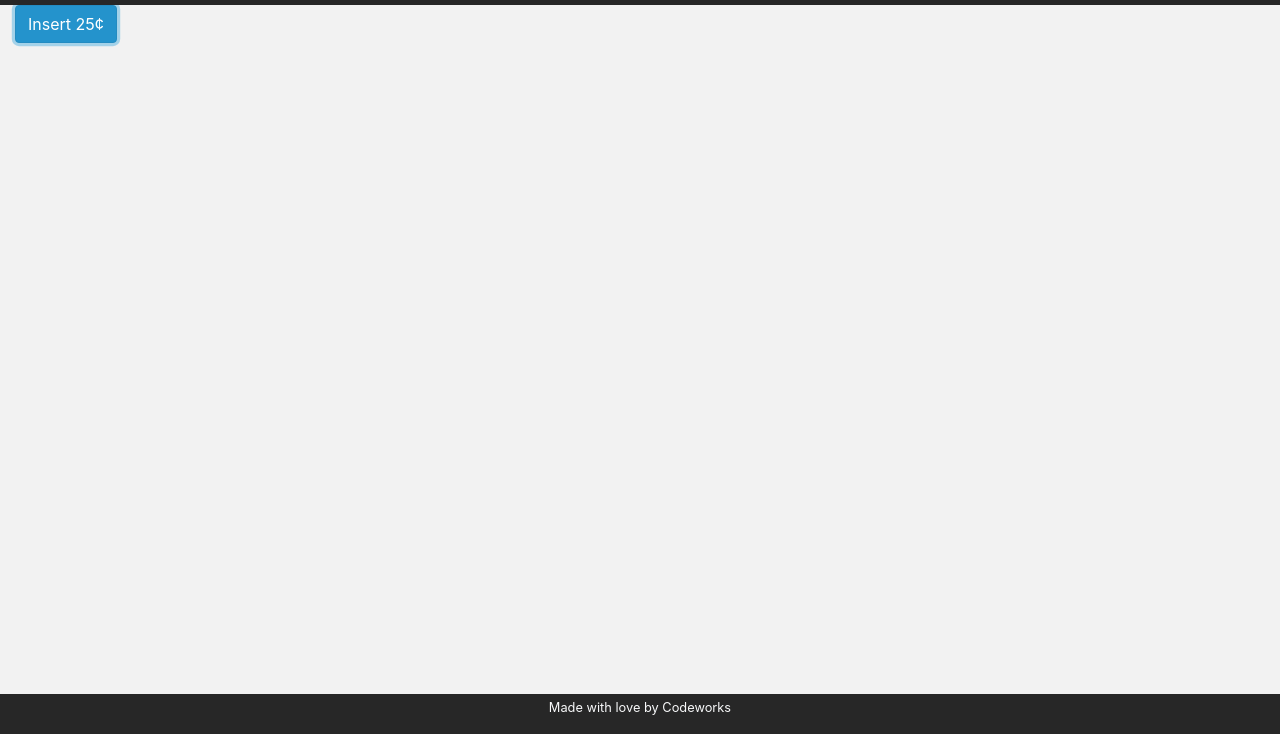
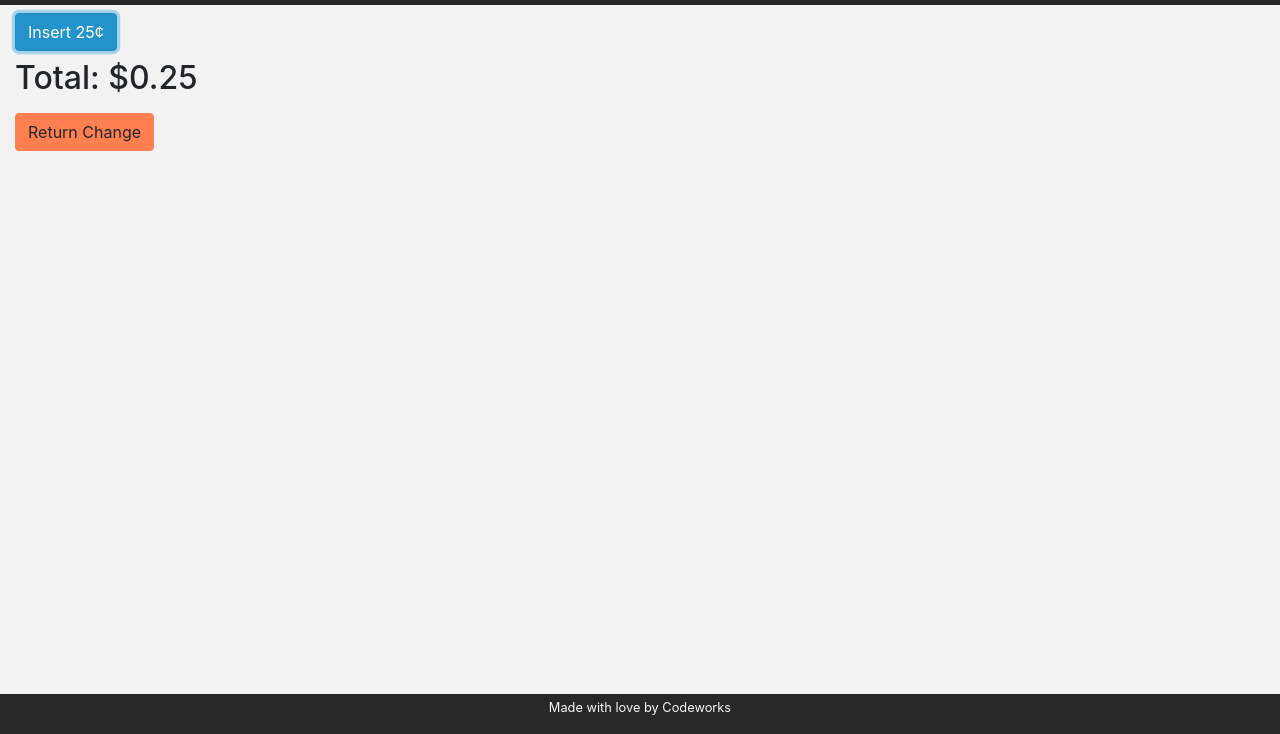
Before and after one commit to Jo-nathanWright/vendingMachine, a website with bundled scripts: page index.html in a window 1280 px wide. Both pictures are taken after a click on the button "Insert 25¢". Shown: the part 66-800 px from the top of the page. Built offline with nearby package versions, Linux system fonts and the light colour scheme.

Commit message:
Added A change system that gives and takes coins

```diff
--- a/app/AppState.js
+++ b/app/AppState.js
@@ -3,12 +3,12 @@ import { EventEmitter } from "./Utils/EventEmitter.js"
 import { isValidProp } from "./Utils/isValidProp.js"
 
 class AppState extends EventEmitter {
-  user = {}
-  profile = {}
   /** @type {Value[]} */
   values = []
+  total = 0
 }
 
+// NOTE Don't touch this
 export const ProxyState = new Proxy(new AppState(), {
   get(target, prop) {
     isValidProp(target, prop)
--- a/app/Controllers/MachineController.js
+++ /dev/null
@@ -1 +0,0 @@
-import { ProxyState } from "../AppState.js";
--- /dev/null
+++ b/app/Controllers/MachinesController.js
@@ -0,0 +1,24 @@
+import { ProxyState } from "../AppState.js";
+import { machinesService } from "../Services/MachinesService.js";
+
+function _draw() {
+    let total = ProxyState.total
+    document.getElementById('total').innerText = total.toString()
+}
+
+export default class MachinesController {
+
+    constructor() {
+        _draw()
+    }
+
+    insert() {
+        machinesService.insert()
+        _draw()
+    }
+
+    return() {
+        machinesService.return()
+        _draw()
+    }
+}
--- /dev/null
+++ b/app/Services/MachinesService.js
@@ -0,0 +1,12 @@
+import { ProxyState } from "../AppState.js"
+
+class MachinesService {
+    insert() {
+        ProxyState.total += .25
+    }
+    return() {
+        ProxyState.total = 0
+    }
+}
+
+export const machinesService = new MachinesService()
--- a/app/main.js
+++ b/app/main.js
@@ -1,7 +1,10 @@
+import MachinesController from "./Controllers/MachinesController.js";
 import ValuesController from "./Controllers/ValuesController.js";
 
 class App {
   valuesController = new ValuesController();
+
+  machinesController = new MachinesController();
 }
 
 window["app"] = new App();
--- a/index.html
+++ b/index.html
@@ -19,7 +19,14 @@
         </nav>
     </header>
     <main class="container-fluid">
-        <button type="button" class="btn btn-primary" onclick="">Insert 25¢</button> <!-- Alt 0162 -->
+        <div class="py-2">
+            <button type="button" class="btn btn-primary" onclick="app.machinesController.insert()">Insert
+                25¢</button>
+            <!-- Alt 0162 -->
+            <h2 class="py-2">Total: $<span id="total">0</span></h2>
+            <button type="button" class="btn btn-warning" onclick="app.machinesController.return()">Return
+                Change</button>
+        </div>
     </main>
     <footer class="container-fluid bg-dark text-light">
         <div class="row text-center">
```
